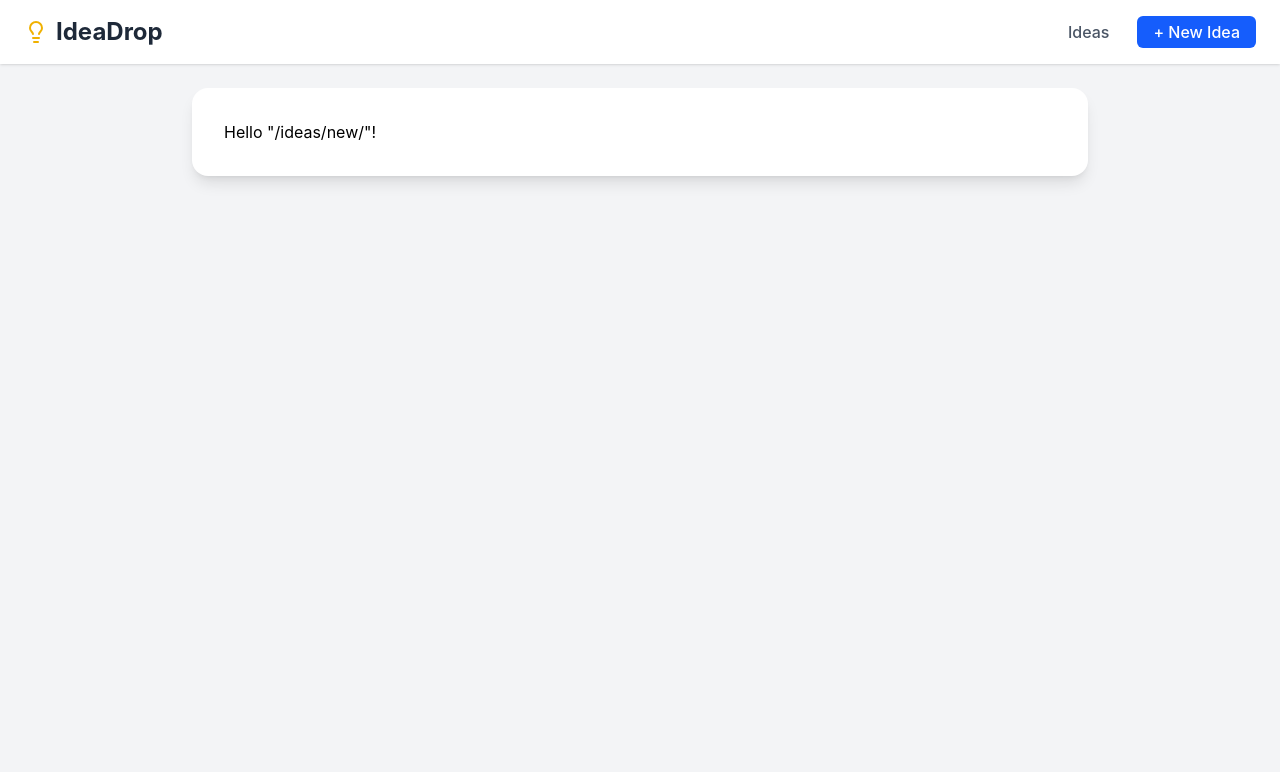
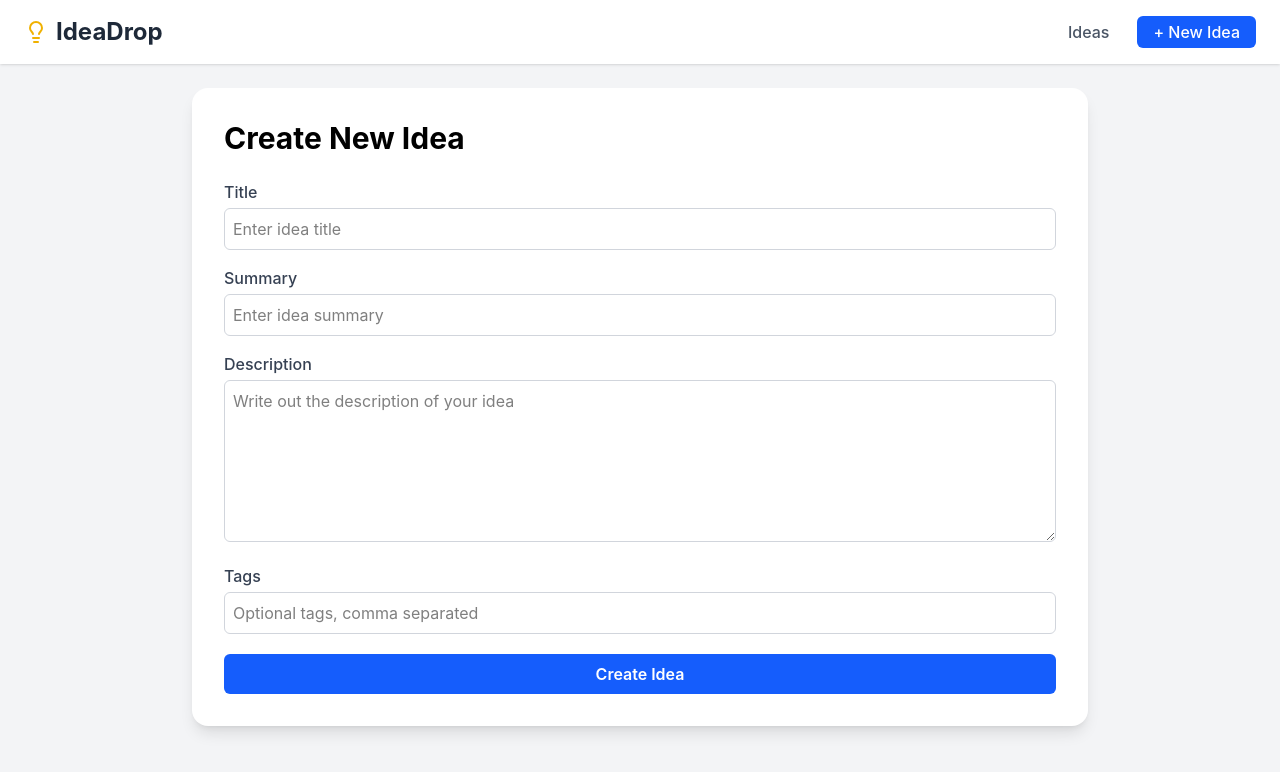
Before and after one commit to ericstober/idea-drop-ui, a React (Vite) app: page /ideas/new in a window 1280 px wide. Shown: the top 772 px of the page. Built offline with nearby package versions, Linux system fonts and the light colour scheme.

Commit message:
add create new idea form ui

```diff
--- a/src/routes/ideas/new/index.tsx
+++ b/src/routes/ideas/new/index.tsx
@@ -1,9 +1,88 @@
-import { createFileRoute } from "@tanstack/react-router";
+import { createFileRoute, useNavigate } from "@tanstack/react-router";
+import { useState } from "react";
+import type { Idea } from "@/types";
 
 export const Route = createFileRoute("/ideas/new/")({
   component: NewIdeaPage,
 });
 
 function NewIdeaPage() {
-  return <div>Hello "/ideas/new/"!</div>;
+  const navigate = useNavigate();
+  const [title, setTitle] = useState("");
+  const [summary, setSummary] = useState("");
+  const [description, setDescription] = useState("");
+  const [tags, setTags] = useState("");
+
+  return (
+    <div className='space-y-6'>
+      <h1 className='text-3xl font-bold mb-6'>Create New Idea</h1>
+
+      <form className='space-y-4'>
+        <div>
+          <label htmlFor='title' className='block text-gray-700 font-medium mb-1'>
+            Title
+          </label>
+          <input
+            type='text'
+            id='text'
+            value={title}
+            onChange={(e) => setTitle(e.target.value)}
+            className='w-full border border-gray-300 rounded-md p-2 focus:outline-none focus:ring-2 focus:ring-blue-500'
+            placeholder='Enter idea title'
+          />
+        </div>
+
+        <div>
+          <label htmlFor='summary' className='block text-gray-700 font-medium mb-1'>
+            Summary
+          </label>
+          <input
+            type='text'
+            id='summary'
+            value={summary}
+            onChange={(e) => setSummary(e.target.value)}
+            className='w-full border border-gray-300 rounded-md p-2 focus:outline-none focus:ring-2 focus:ring-blue-500'
+            placeholder='Enter idea summary'
+          />
+        </div>
+
+        <div>
+          <label htmlFor='description' className='block text-gray-700 font-medium mb-1'>
+            Description
+          </label>
+          <textarea
+            id='description'
+            value={description}
+            onChange={(e) => setDescription(e.target.value)}
+            rows={6}
+            className='w-full border border-gray-300 rounded-md p-2 focus:outline-none focus:ring-2 focus:ring-blue-500'
+            placeholder='Write out the description of your idea'
+          />
+        </div>
+
+        <div>
+          <label htmlFor='tags' className='block text-gray-700 font-medium mb-1'>
+            Tags
+          </label>
+          <input
+            type='text'
+            id='tags'
+            value={tags}
+            onChange={(e) => setTags(e.target.value)}
+            className='w-full border border-gray-300 rounded-md p-2 focus:outline-none focus:ring-2 focus:ring-blue-500'
+            placeholder='Optional tags, comma separated'
+          />
+        </div>
+
+        <div className='mt-5'>
+          <button
+            type='submit'
+            className='block w-full bg-blue-600 hover:bg-blue-700 text-white font-semibold px-6 py-2 rounded-md transition disabled:opacity-50 disabled:cursor-not-allowed'
+          >
+            Create Idea
+          </button>
+        </div>
+      </form>
+    </div>
+  );
 }
```
